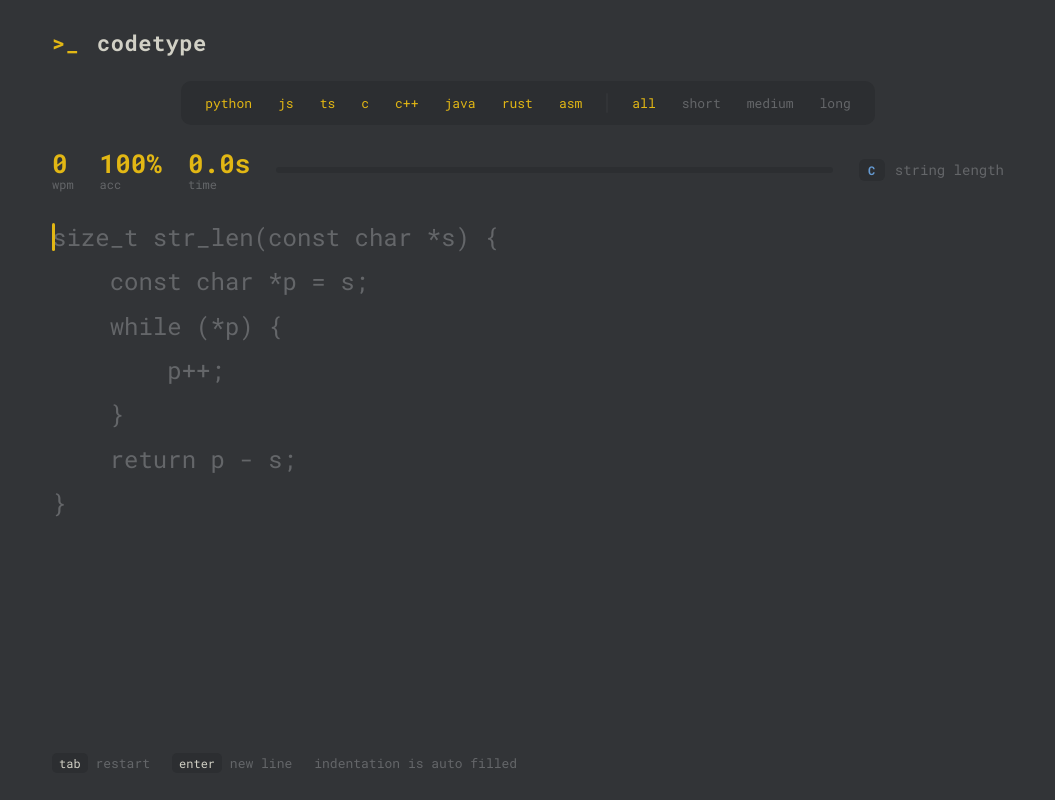
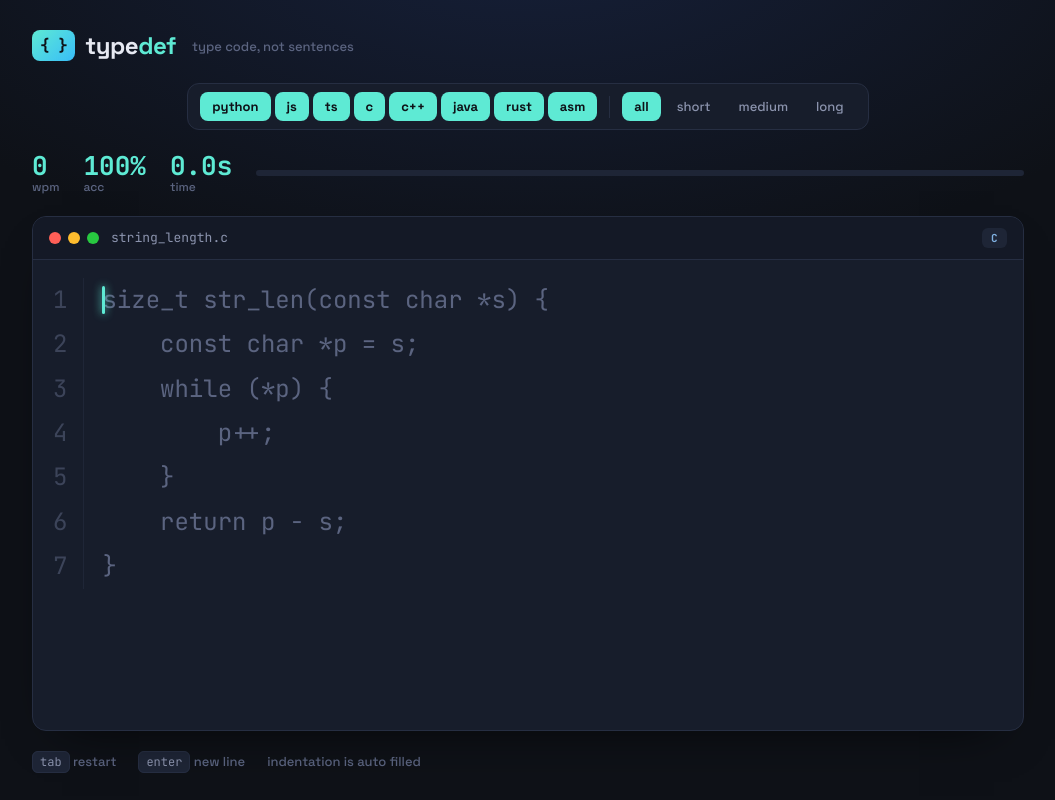
Before and after one commit to shplok/caret, a React (Vite) app: page / in a window 1280 px wide. Shown: the whole page, without its empty margins (112-1167 px from the left). Built offline with nearby package versions, Linux system fonts and the light colour scheme.

Commit message:
rebrand to typedef with editor window ui, new palette and results wpm graph

```diff
--- a/index.html
+++ b/index.html
@@ -3,11 +3,11 @@
   <head>
     <meta charset="UTF-8" />
     <meta name="viewport" content="width=device-width, initial-scale=1.0" />
-    <title>codetype</title>
+    <title>typedef</title>
     <link rel="preconnect" href="https://fonts.googleapis.com" />
     <link rel="preconnect" href="https://fonts.gstatic.com" crossorigin />
     <link
-      href="https://fonts.googleapis.com/css2?family=Roboto+Mono:wght@400;500;700&display=swap"
+      href="https://fonts.googleapis.com/css2?family=JetBrains+Mono:wght@400;500;700&family=Space+Grotesk:wght@500;700&display=swap"
       rel="stylesheet"
     />
   </head>
--- a/src/App.jsx
+++ b/src/App.jsx
@@ -10,6 +10,26 @@ import {
 } from './typing.js'
 
 const LENGTHS = ['all', 'short', 'medium', 'long']
+
+// file extensions used for the editor title bar.
+const EXT = {
+  python: 'py',
+  javascript: 'js',
+  typescript: 'ts',
+  c: 'c',
+  cpp: 'cpp',
+  java: 'java',
+  rust: 'rs',
+  assembly: 'asm',
+}
+
+function filenameFor(snippet) {
+  const slug = snippet.title
+    .toLowerCase()
+    .replace(/[^a-z0-9]+/g, '_')
+    .replace(/^_|_$/g, '')
+  return `${slug}.${EXT[snippet.language]}`
+}
 
 function lengthOf(code) {
   const n = code.split('\n').length
@@ -33,7 +53,19 @@ function makeEngine(snippet) {
     total: 0, // every keystroke counted (for accuracy)
     correctKeys: 0,
     errors: 0,
+    samples: [], // per-second { t, wpm, raw } for the results graph
+    lastSec: 0,
   }
+}
+
+// take a wpm/raw snapshot for the given elapsed time (used once per second).
+function sample(eng, elapsedMs) {
+  const minutes = elapsedMs / 60000
+  if (minutes <= 0) return
+  const correct = eng.statuses.filter((s) => s === 'correct').length
+  const wpm = Math.round(correct / 5 / minutes)
+  const raw = Math.round(eng.total / 5 / minutes)
+  eng.samples.push({ t: Math.round(elapsedMs / 1000), wpm, raw })
 }
 
 function pick(pool, excludeId) {
@@ -121,12 +153,20 @@ export default function App() {
     }
   }
 
-  // live timer: re-render a few times a second while typing.
+  // live timer: re-render several times a second and sample wpm once per second.
   useEffect(() => {
     const id = setInterval(() => {
       const eng = engineRef.current
-      if (eng.started && !eng.finished) force()
-    }, 200)
+      if (eng.started && !eng.finished) {
+        const elapsed = Date.now() - eng.startTime
+        const sec = Math.floor(elapsed / 1000)
+        if (sec > eng.lastSec) {
+          eng.lastSec = sec
+          sample(eng, elapsed)
+        }
+        force()
+      }
+    }, 100)
     return () => clearInterval(id)
   }, [])
 
@@ -253,13 +293,19 @@ export default function App() {
   const done = eng.statuses.filter((s) => s === 'correct' || s === 'incorrect').length
   const totalTypable = typableCount(eng.steps)
   const progress = totalTypable ? Math.round((done / totalTypable) * 100) : 0
+  const rawWpm = elapsedMs > 0 ? Math.round(eng.total / 5 / (elapsedMs / 60000)) : 0
+
+  const filename = filenameFor(snippet)
+  const lineCount = eng.steps.filter((s) => s.type === 'newline').length + 1
 
   return (
     <div className="app">
       <header className="topbar">
         <div className="logo">
-          <span className="logo-mark">&gt;_</span> codetype
+          <span className="logo-mark">{'{ }'}</span>
+          <span className="logo-text">type<span className="logo-accent">def</span></span>
         </div>
+        <div className="tagline">type code, not sentences</div>
       </header>
 
       <div className="config">
@@ -310,16 +356,27 @@ export default function App() {
         <div className="progressbar">
           <div className="progressfill" style={{ width: `${progress}%` }} />
         </div>
-        <div className="meta">
-          <span className={`badge ${snippet.language}`}>{LANG_LABELS[snippet.language]}</span>
-          <span className="title">{snippet.title}</span>
-        </div>
       </div>
 
-      <div
-        className="code-wrap"
-        onClick={() => setFocused(true)}
-      >
+      <div className="editor" onClick={() => setFocused(true)}>
+        <div className="editor-bar">
+          <div className="dots">
+            <span className="dot red" />
+            <span className="dot yellow" />
+            <span className="dot green" />
+          </div>
+          <span className="filename">{filename}</span>
+          <span className={`lang-tag ${snippet.language}`}>
+            {LANG_LABELS[snippet.language]}
+          </span>
+        </div>
+
+        <div className="editor-body">
+          <div className="gutter" aria-hidden="true">
+            {Array.from({ length: lineCount }, (_, i) => (
+              <span key={i}>{i + 1}</span>
+            ))}
+          </div>
           <pre className={`code ${focused ? '' : 'blurred'}`}>
             <span ref={caretRef} className="caret" />
             {eng.steps.map((step, i) => (
@@ -332,6 +389,7 @@ export default function App() {
               </span>
             ))}
           </pre>
+        </div>
 
         {!focused && !eng.finished && (
           <div className="focus-note">click or press any key to focus</div>
@@ -339,7 +397,8 @@ export default function App() {
 
         {eng.finished && (
           <div className="results">
-            <div className="results-grid">
+            <div className="results-top">
+              <div className="results-headline">
                 <div className="result big">
                   <span className="result-value">{wpm}</span>
                   <span className="result-label">wpm</span>
@@ -347,6 +406,14 @@ export default function App() {
                 <div className="result big">
                   <span className="result-value">{acc}%</span>
                   <span className="result-label">accuracy</span>
+                </div>
+              </div>
+              <Chart samples={eng.samples} />
+            </div>
+            <div className="results-grid">
+              <div className="result">
+                <span className="result-value">{rawWpm}</span>
+                <span className="result-label">raw</span>
               </div>
               <div className="result">
                 <span className="result-value">{(elapsedMs / 1000).toFixed(1)}s</span>
@@ -382,12 +449,68 @@ export default function App() {
   )
 }
 
+// small svg line chart of wpm and raw over time, monkeytype style.
+function Chart({ samples }) {
+  const W = 620
+  const H = 190
+  const padL = 34
+  const padR = 12
+  const padT = 14
+  const padB = 24
+
+  if (!samples || samples.length === 0) {
+    return <div className="chart empty">not enough data</div>
+  }
+
+  const maxT = Math.max(1, ...samples.map((s) => s.t))
+  const maxY = Math.max(10, ...samples.map((s) => Math.max(s.wpm, s.raw)))
+
+  const x = (t) => padL + (maxT ? (t / maxT) * (W - padL - padR) : 0)
+  const y = (v) => padT + (1 - v / maxY) * (H - padT - padB)
+
+  const line = (key) =>
+    samples.map((s, i) => `${i === 0 ? 'M' : 'L'} ${x(s.t)} ${y(s[key])}`).join(' ')
+
+  const ticks = [0, Math.round(maxY / 2), maxY]
+
+  return (
+    <svg className="chart" viewBox={`0 0 ${W} ${H}`} preserveAspectRatio="none">
+      {ticks.map((val) => (
+        <g key={val}>
+          <line
+            className="grid"
+            x1={padL}
+            x2={W - padR}
+            y1={y(val)}
+            y2={y(val)}
+          />
+          <text className="axis" x={padL - 6} y={y(val) + 4} textAnchor="end">
+            {val}
+          </text>
+        </g>
+      ))}
+      <text className="axis" x={padL} y={H - 6} textAnchor="start">
+        0s
+      </text>
+      <text className="axis" x={W - padR} y={H - 6} textAnchor="end">
+        {maxT}s
+      </text>
+      <path className="raw-line" d={line('raw')} />
+      <path className="wpm-line" d={line('wpm')} />
+      {samples.map((s, i) => (
+        <circle key={i} className="wpm-dot" cx={x(s.t)} cy={y(s.wpm)} r="2.5" />
+      ))}
+    </svg>
+  )
+}
+
 function advance(eng) {
   const next = nextTypable(eng.steps, eng.pos + 1)
   eng.pos = next
   if (next >= eng.steps.length) {
     eng.finished = true
     eng.endTime = Date.now()
+    sample(eng, eng.endTime - eng.startTime) // final point on the graph
   }
 }
 
--- a/src/styles.css
+++ b/src/styles.css
@@ -1,13 +1,19 @@
 :root {
-  --bg: #323437;
-  --sub: #646669;
-  --sub-alt: #2c2e31;
-  --text: #d1d0c5;
-  --accent: #e2b714;
-  --error: #ca4754;
-  --error-extra: #7e2a33;
-  --mono: 'Roboto Mono', 'JetBrains Mono', 'SF Mono', ui-monospace, Menlo,
-    Consolas, monospace;
+  /* cool "midnight editor" palette, distinct from the monkeytype look */
+  --bg: #0e1117;
+  --bg-2: #141926;
+  --surface: #171d2b;
+  --surface-2: #1e2536;
+  --border: #262e42;
+  --text: #e6e9f2;
+  --sub: #5b6480;
+  --sub-bright: #8b93ad;
+  --accent: #5eead4;
+  --accent-2: #38bdf8;
+  --error: #fb7185;
+  --error-extra: #7f1d3a;
+  --mono: 'JetBrains Mono', 'SF Mono', ui-monospace, Menlo, Consolas, monospace;
+  --ui: 'Space Grotesk', system-ui, -apple-system, sans-serif;
 }
 
 * {
@@ -21,95 +27,117 @@ body {
 }
 
 body {
-  background: var(--bg);
+  background:
+    radial-gradient(1200px 600px at 50% -10%, #16203a 0%, transparent 60%),
+    var(--bg);
   color: var(--text);
-  font-family: var(--mono);
+  font-family: var(--ui);
   -webkit-font-smoothing: antialiased;
 }
 
 .app {
-  max-width: 1000px;
+  max-width: 1040px;
   margin: 0 auto;
   min-height: 100vh;
-  padding: 28px 24px;
+  padding: 30px 24px;
   display: flex;
   flex-direction: column;
-  gap: 24px;
+  gap: 22px;
 }
 
 /* top bar */
 .topbar {
   display: flex;
-  align-items: center;
-  justify-content: space-between;
+  align-items: baseline;
+  gap: 16px;
 }
 
 .logo {
-  font-size: 22px;
+  display: flex;
+  align-items: center;
+  gap: 10px;
+  font-family: var(--ui);
+  font-size: 24px;
   font-weight: 700;
-  color: var(--text);
-  letter-spacing: 0.5px;
+  letter-spacing: -0.5px;
 }
 
 .logo-mark {
-  color: var(--accent);
-  margin-right: 4px;
+  font-family: var(--mono);
+  font-size: 16px;
+  font-weight: 700;
+  color: var(--bg);
+  background: linear-gradient(135deg, var(--accent), var(--accent-2));
+  padding: 5px 8px;
+  border-radius: 8px;
 }
 
-/* monkeytype-style config bar */
+.logo-accent {
+  color: var(--accent);
+}
+
+.tagline {
+  color: var(--sub);
+  font-size: 13px;
+}
+
+/* config toolbar */
 .config {
   align-self: center;
   display: flex;
   align-items: center;
   justify-content: center;
   flex-wrap: wrap;
-  gap: 10px 14px;
+  gap: 8px 12px;
   max-width: 100%;
-  background: var(--sub-alt);
-  border-radius: 10px;
-  padding: 8px 14px;
-  font-size: 13px;
+  background: var(--surface);
+  border: 1px solid var(--border);
+  border-radius: 12px;
+  padding: 8px 12px;
 }
 
 .config-group {
   display: flex;
   flex-wrap: wrap;
   justify-content: center;
-  gap: 6px;
+  gap: 4px;
 }
 
 .config-divider {
-  width: 2px;
-  height: 20px;
-  background: var(--bg);
-  border-radius: 1px;
+  width: 1px;
+  height: 22px;
+  background: var(--border);
 }
 
 .opt {
-  font-family: var(--mono);
+  font-family: var(--ui);
   font-size: 13px;
-  color: var(--sub);
+  font-weight: 500;
+  color: var(--sub-bright);
   background: transparent;
   border: none;
-  border-radius: 6px;
-  padding: 5px 10px;
+  border-radius: 8px;
+  padding: 6px 12px;
   cursor: pointer;
   transition: color 0.12s ease, background 0.12s ease;
 }
 
 .opt:hover {
   color: var(--text);
+  background: var(--surface-2);
 }
 
 .opt.on {
-  color: var(--accent);
+  color: var(--bg);
+  background: var(--accent);
+  font-weight: 700;
 }
 
 /* live stats */
 .stats {
   display: flex;
   align-items: center;
-  gap: 26px;
+  gap: 24px;
 }
 
 .stat {
@@ -119,6 +147,7 @@ body {
 }
 
 .stat-value {
+  font-family: var(--mono);
   font-size: 26px;
   color: var(--accent);
   font-weight: 700;
@@ -133,69 +162,127 @@ body {
 .progressbar {
   flex: 1;
   height: 6px;
-  background: var(--sub-alt);
+  background: var(--surface-2);
   border-radius: 3px;
   overflow: hidden;
 }
 
 .progressfill {
   height: 100%;
-  background: var(--accent);
+  background: linear-gradient(90deg, var(--accent-2), var(--accent));
   transition: width 0.15s ease;
 }
 
 .meta {
+  display: none; /* filename now lives in the editor title bar */
+}
+
+/* editor window */
+.editor {
+  position: relative;
+  flex: 1;
+  background: var(--surface);
+  border: 1px solid var(--border);
+  border-radius: 14px;
+  overflow: hidden;
+  box-shadow: 0 20px 50px -30px rgba(0, 0, 0, 0.9);
+  cursor: text;
+}
+
+.editor-bar {
   display: flex;
   align-items: center;
-  gap: 10px;
+  gap: 12px;
+  padding: 11px 16px;
+  background: var(--bg-2);
+  border-bottom: 1px solid var(--border);
 }
 
-.badge {
-  font-size: 12px;
+.dots {
+  display: flex;
+  gap: 7px;
+}
+
+.dot {
+  width: 12px;
+  height: 12px;
+  border-radius: 50%;
+  display: inline-block;
+}
+.dot.red {
+  background: #ff5f57;
+}
+.dot.yellow {
+  background: #febc2e;
+}
+.dot.green {
+  background: #28c840;
+}
+
+.filename {
+  font-family: var(--mono);
+  font-size: 13px;
+  color: var(--sub-bright);
+}
+
+.lang-tag {
+  margin-left: auto;
+  font-family: var(--mono);
+  font-size: 11px;
   text-transform: uppercase;
   letter-spacing: 0.5px;
+  font-weight: 700;
   padding: 3px 9px;
   border-radius: 6px;
-  background: var(--sub-alt);
+  background: var(--surface-2);
   color: var(--sub);
-  font-weight: 600;
 }
 
-.badge.python {
-  color: #4b8bbe;
+.lang-tag.python {
+  color: #6ba9dd;
 }
-.badge.javascript {
-  color: #e2b714;
+.lang-tag.javascript {
+  color: #f0d75a;
 }
-.badge.typescript {
-  color: #4d9de0;
+.lang-tag.typescript {
+  color: #5fb0f0;
 }
-.badge.c {
-  color: #659ad2;
+.lang-tag.c {
+  color: #7fb0e0;
 }
-.badge.cpp {
-  color: #9c78d6;
+.lang-tag.cpp {
+  color: #b39be6;
 }
-.badge.java {
-  color: #e76f00;
+.lang-tag.java {
+  color: #ef8a3a;
 }
-.badge.rust {
-  color: #dea584;
+.lang-tag.rust {
+  color: #e6b48f;
 }
-.badge.assembly {
-  color: #8fa1b3;
+.lang-tag.assembly {
+  color: #9fb0c4;
 }
 
-.title {
-  color: var(--sub);
-  font-size: 14px;
+.editor-body {
+  display: flex;
+  align-items: stretch;
+  padding: 18px 20px 22px;
+  gap: 18px;
+  overflow-x: auto;
 }
 
-/* code area */
-.code-wrap {
-  position: relative;
-  flex: 1;
-  cursor: text;
+.gutter {
+  display: flex;
+  flex-direction: column;
+  text-align: right;
+  font-family: var(--mono);
+  font-size: 24px;
+  line-height: 1.85;
+  color: var(--sub);
+  user-select: none;
+  border-right: 1px solid var(--border);
+  padding-right: 16px;
+  opacity: 0.55;
 }
 
 .code {
@@ -205,14 +292,14 @@ body {
   line-height: 1.85;
   white-space: pre;
   margin: 0;
-  overflow-x: auto;
   tab-size: 4;
   transition: filter 0.25s ease, opacity 0.25s ease;
+  flex: 1;
 }
 
 .code.blurred {
   filter: blur(5px);
-  opacity: 0.55;
+  opacity: 0.5;
 }
 
 .ch {
@@ -240,6 +327,7 @@ body {
   width: 3px;
   border-radius: 2px;
   background: var(--accent);
+  box-shadow: 0 0 8px var(--accent);
   height: 1.3em;
   will-change: left, top;
   transition: left 0.09s ease, top 0.09s ease;
@@ -255,7 +343,7 @@ body {
 /* focus note */
 .focus-note {
   position: absolute;
-  inset: 0;
+  inset: 44px 0 0;
   display: flex;
   align-items: center;
   justify-content: center;
@@ -268,13 +356,13 @@ body {
 .results {
   position: absolute;
   inset: 0;
-  background: rgba(50, 52, 55, 0.96);
+  background: rgba(14, 17, 23, 0.97);
   display: flex;
   flex-direction: column;
   align-items: center;
   justify-content: center;
-  gap: 30px;
-  border-radius: 12px;
+  gap: 24px;
+  padding: 24px;
   animation: fade 0.2s ease;
 }
 
@@ -282,6 +370,21 @@ body {
   from {
     opacity: 0;
   }
+}
+
+.results-top {
+  display: flex;
+  align-items: center;
+  gap: 34px;
+  width: 100%;
+  max-width: 820px;
+  flex-wrap: wrap;
+  justify-content: center;
+}
+
+.results-headline {
+  display: flex;
+  gap: 30px;
 }
 
 .results-grid {
@@ -300,14 +403,15 @@ body {
 }
 
 .result-value {
-  font-size: 32px;
+  font-family: var(--mono);
+  font-size: 30px;
   color: var(--text);
   font-weight: 700;
   font-variant-numeric: tabular-nums;
 }
 
 .result.big .result-value {
-  font-size: 56px;
+  font-size: 60px;
   color: var(--accent);
 }
 
@@ -317,31 +421,79 @@ body {
   margin-top: 4px;
 }
 
+/* results graph */
+.chart {
+  flex: 1;
+  min-width: 320px;
+  height: 190px;
+}
+
+.chart.empty {
+  display: flex;
+  align-items: center;
+  justify-content: center;
+  color: var(--sub);
+  font-size: 13px;
+}
+
+.chart .grid {
+  stroke: var(--border);
+  stroke-width: 1;
+}
+
+.chart .axis {
+  fill: var(--sub);
+  font-family: var(--mono);
+  font-size: 11px;
+}
+
+.chart .raw-line {
+  fill: none;
+  stroke: var(--sub);
+  stroke-width: 1.5;
+  opacity: 0.6;
+}
+
+.chart .wpm-line {
+  fill: none;
+  stroke: var(--accent);
+  stroke-width: 2.5;
+  stroke-linejoin: round;
+  stroke-linecap: round;
+}
+
+.chart .wpm-dot {
+  fill: var(--accent);
+}
+
 .results-actions {
   display: flex;
   gap: 14px;
 }
 
 .btn {
-  font-family: var(--mono);
+  font-family: var(--ui);
   font-size: 14px;
-  color: var(--sub);
-  background: var(--sub-alt);
-  border: none;
-  border-radius: 8px;
-  padding: 11px 20px;
+  font-weight: 500;
+  color: var(--sub-bright);
+  background: var(--surface-2);
+  border: 1px solid var(--border);
+  border-radius: 10px;
+  padding: 11px 22px;
   cursor: pointer;
-  transition: color 0.12s, background 0.12s;
+  transition: color 0.12s, background 0.12s, transform 0.08s;
 }
 
 .btn:hover {
   color: var(--text);
+  transform: translateY(-1px);
 }
 
 .btn.primary {
   background: var(--accent);
   color: var(--bg);
-  font-weight: 600;
+  border-color: transparent;
+  font-weight: 700;
 }
 
 .btn.primary:hover {
@@ -358,10 +510,11 @@ body {
 }
 
 kbd {
-  background: var(--sub-alt);
-  border-radius: 5px;
+  background: var(--surface-2);
+  border: 1px solid var(--border);
+  border-radius: 6px;
   padding: 2px 7px;
   font-family: var(--mono);
   font-size: 12px;
-  color: var(--text);
+  color: var(--sub-bright);
 }
```
Lines whose indentation alone changed are shown as unchanged.
